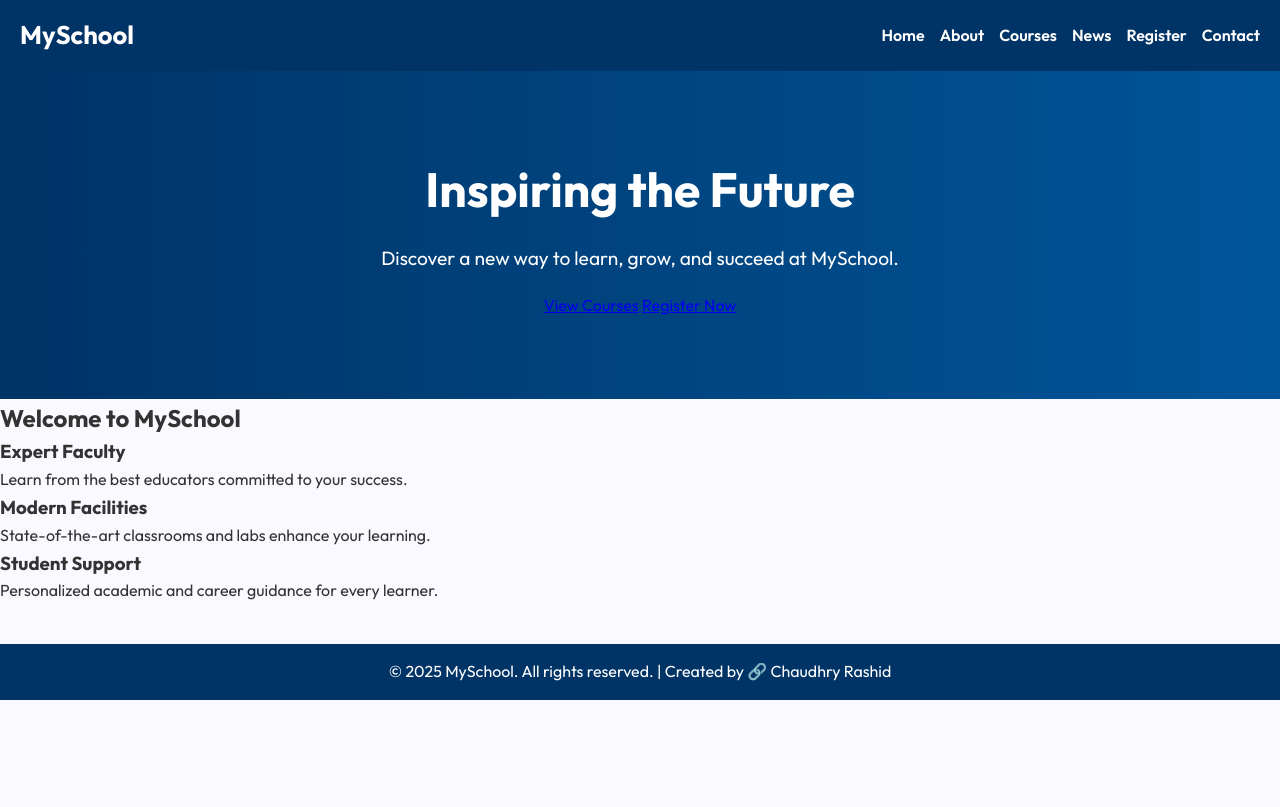
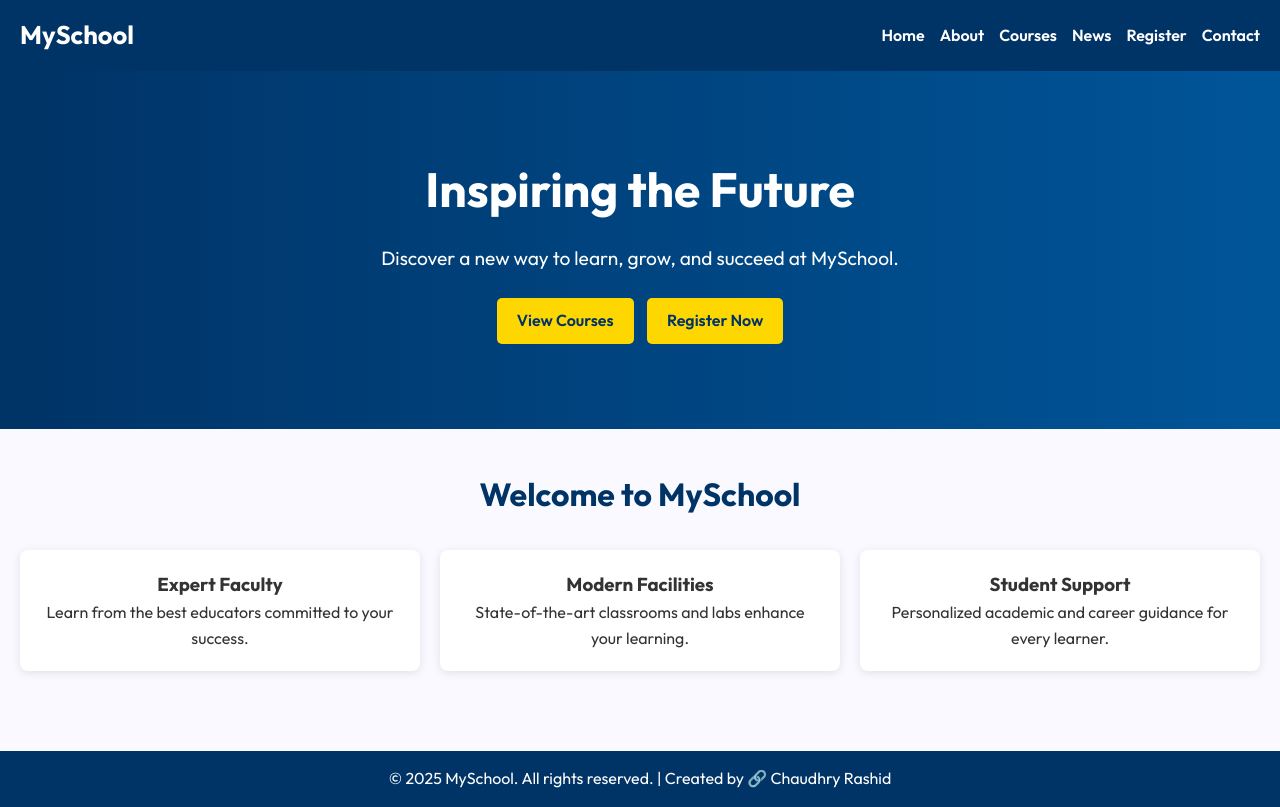
Before and after one commit to Rohail2008/school, a plain HTML site: page index.html in a window 1280 px wide. Drawn offline with Linux system fonts and the light colour scheme.

Commit message:
Update style.css

```diff
--- a/style.css
+++ b/style.css
@@ -1,3 +1,4 @@
+
 * {
   margin: 0;
   padding: 0;
@@ -11,7 +12,6 @@ body {
   line-height: 1.6;
 }
 
-/* Navbar */
 .navbar {
   background-color: #003366;
   color: white;
@@ -53,7 +53,6 @@ nav a:hover {
   cursor: pointer;
 }
 
-/* Hero Section */
 .hero {
   background: linear-gradient(to right, #003366, #005599);
   color: white;
@@ -70,6 +69,69 @@ nav a:hover {
   font-size: 1.2em;
   margin-bottom: 20px;
 }
+
+.btn {
+  background: #ffd700;
+  color: #003366;
+  padding: 10px 20px;
+  text-decoration: none;
+  margin: 5px;
+  font-weight: 600;
+  border-radius: 5px;
+  display: inline-block;
+}
+
+.features {
+  padding: 40px 20px;
+  text-align: center;
+}
+
+.features h2 {
+  margin-bottom: 30px;
+  font-size: 2em;
+  color: #003366;
+}
+
+.feature-cards {
+  display: grid;
+  grid-template-columns: repeat(auto-fit, minmax(260px, 1fr));
+  gap: 20px;
+}
+
+.card {
+  background: white;
+  padding: 20px;
+  border-radius: 8px;
+  box-shadow: 0 2px 10px rgba(0, 0, 0, 0.1);
+}
+
+
+
+
+
+footer {
+  background: #003366;
+  color: white;
+  text-align: center;
+  padding: 15px;
+  margin-top: 40px;
+}
+
+footer a {
+  color: white;
+  text-decoration: none; /* Remove underline from the whole link */
+}
+
+footer a .emoji {
+  color: white; /* Make emoji the same color as text */
+  text-decoration: none; /* Prevent the emoji from being underlined */
+}
+
+footer a:hover {
+  color: #ccc;
+  text-decoration: underline; /* Only underline the text, not the emoji */
+}
+
 
 /* Contact Form Section */
 .form-section {
@@ -121,30 +183,6 @@ nav a:hover {
   background: #005599;
 }
 
-/* Footer */
-footer {
-  background: #003366;
-  color: white;
-  text-align: center;
-  padding: 15px;
-  margin-top: 40px;
-}
-
-footer a {
-  color: white;
-  text-decoration: none;
-}
-
-footer a .emoji {
-  color: white;
-}
-
-footer a:hover {
-  color: #ccc;
-  text-decoration: underline;
-}
-
-/* Responsive Menu */
 @media (max-width: 768px) {
   .menu-toggle {
     display: block;
@@ -166,4 +204,3 @@ footer a:hover {
   #nav-links.show {
     display: flex;
   }
-}
```
